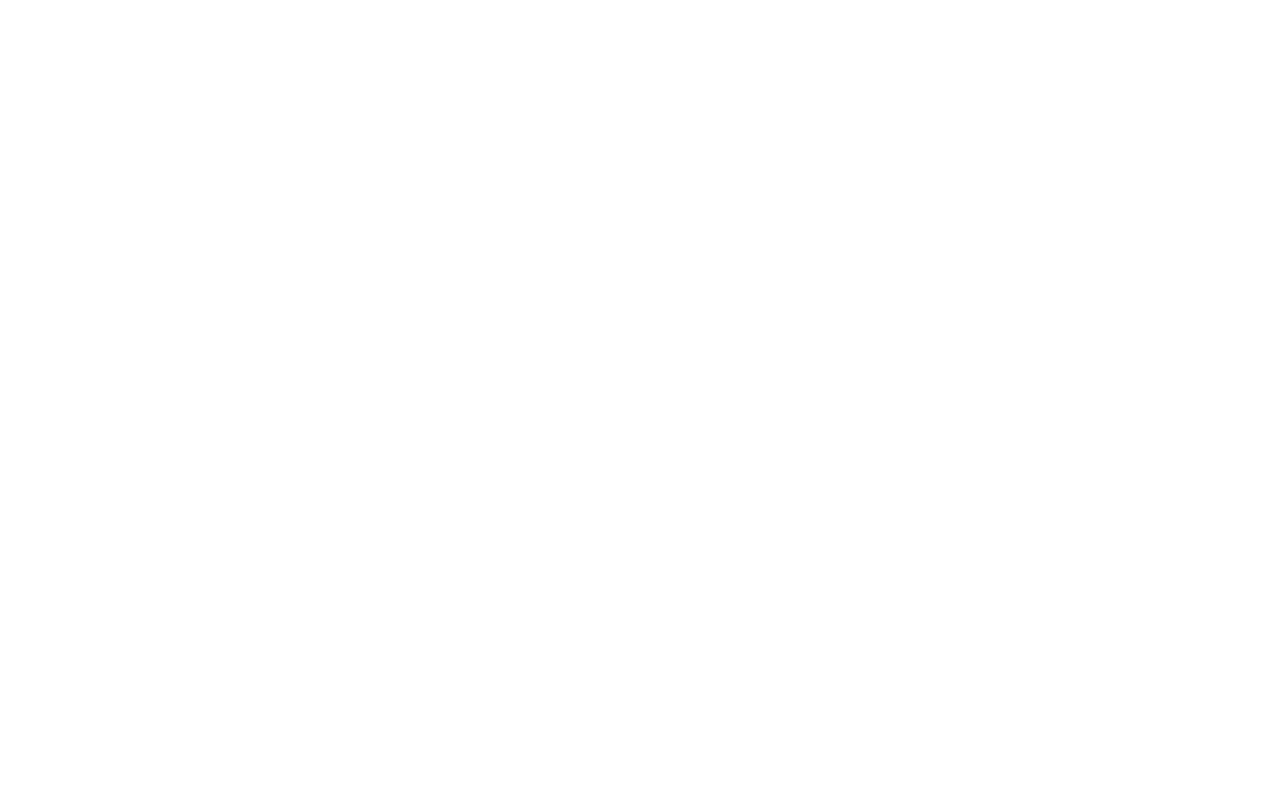
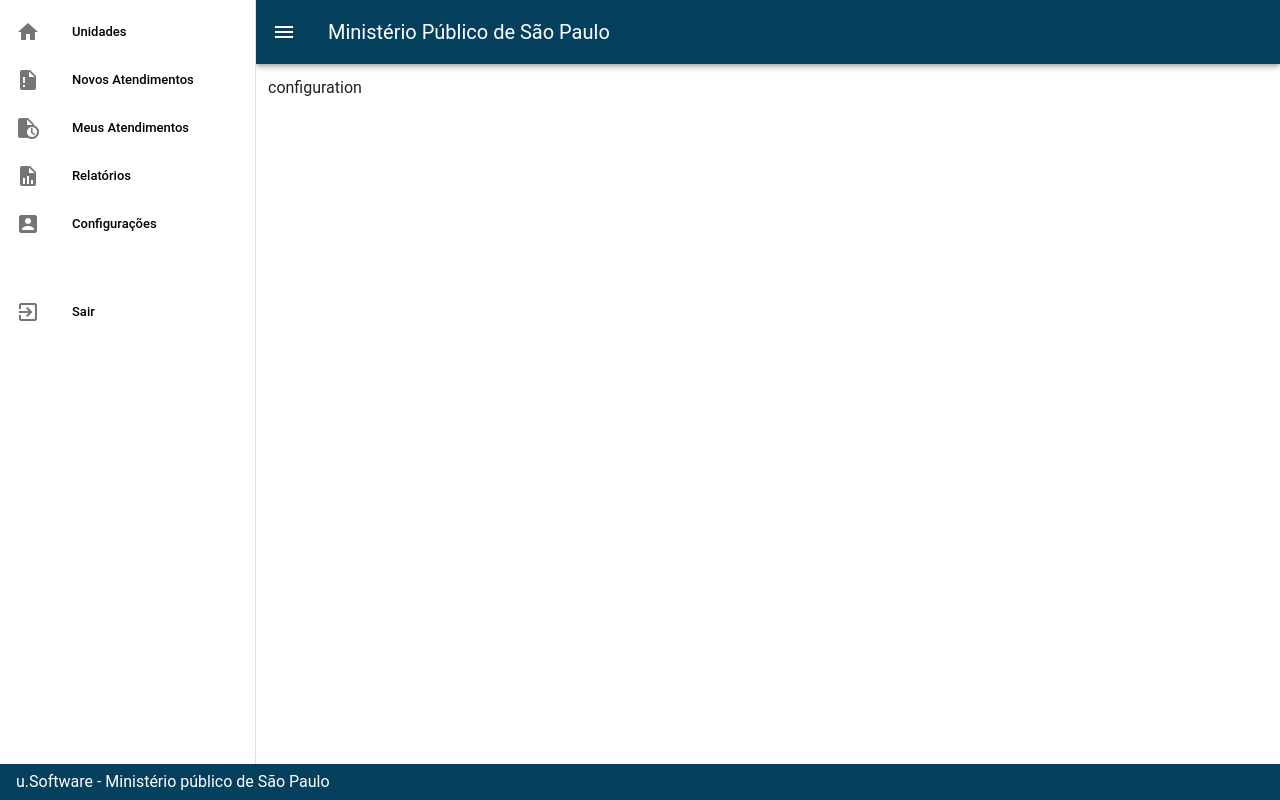
Before and after one commit to AlmeidaIgorCarlos/uSoftware-mp-front, a Vue app: page /main/configuration in a window 1280 px wide. Built offline with nearby package versions, Linux system fonts and the light colour scheme.

Commit message:
links at the main menu and children components

```diff
--- /dev/null
+++ b/src/views/configuration.vue
@@ -0,0 +1,10 @@
+<template>
+  <div>configuration</div>
+</template>
+
+<script>
+export default {};
+</script>
+
+<style lang="scss" scoped>
+</style>
--- a/src/views/main.vue
+++ b/src/views/main.vue
@@ -7,7 +7,9 @@
             <v-icon>mdi-home</v-icon>
           </v-list-item-action>
           <v-list-item-content>
-            <v-list-item-title>Unidades</v-list-item-title>
+            <v-list-item-title>
+                <router-link to="/main/units">Unidades</router-link>
+            </v-list-item-title>
           </v-list-item-content>
         </v-list-item>
         <v-list-item link>
@@ -15,7 +17,9 @@
             <v-icon>mdi-file-alert</v-icon>
           </v-list-item-action>
           <v-list-item-content>
-            <v-list-item-title>Atendimentos Solicitados</v-list-item-title>
+            <v-list-item-title>
+                 <router-link to="/main/new-orders">Novos Atendimentos</router-link>
+            </v-list-item-title>
           </v-list-item-content>
         </v-list-item>
         <v-list-item link>
@@ -23,7 +27,9 @@
             <v-icon>mdi-file-clock</v-icon>
           </v-list-item-action>
           <v-list-item-content>
-            <v-list-item-title>Meus Atendimentos</v-list-item-title>
+            <v-list-item-title>
+                 <router-link to="/main/old-orders">Meus Atendimentos</router-link>
+            </v-list-item-title>
           </v-list-item-content>
         </v-list-item>
         <v-list-item link>
@@ -31,7 +37,9 @@
             <v-icon>mdi-file-chart</v-icon>
           </v-list-item-action>
           <v-list-item-content>
-            <v-list-item-title>Relatórios</v-list-item-title>
+            <v-list-item-title>
+                 <router-link to="/main/reports">Relatórios</router-link>
+            </v-list-item-title>
           </v-list-item-content>
         </v-list-item>
         <v-list-item link>
@@ -39,7 +47,9 @@
             <v-icon>mdi-account-box</v-icon>
           </v-list-item-action>
           <v-list-item-content>
-            <v-list-item-title>Configurações</v-list-item-title>
+            <v-list-item-title>
+                <router-link to="/main/configuration">Configurações</router-link>
+            </v-list-item-title>
           </v-list-item-content>
         </v-list-item>
         <v-list-item>
@@ -53,7 +63,9 @@
             <v-icon>mdi-exit-to-app</v-icon>
           </v-list-item-action>
           <v-list-item-content>
-            <v-list-item-title>Sair</v-list-item-title>
+            <v-list-item-title>
+                <router-link to="/">Sair</router-link>
+            </v-list-item-title>
           </v-list-item-content>
         </v-list-item>
       </v-list>
@@ -67,6 +79,8 @@
     <v-main>
       <v-container class="fill-height" fluid>
         <!-- CONTENT -->
+        <router-view>
+        </router-view>
       </v-container>
     </v-main>
     <v-footer color="#053F5E" app>
@@ -84,4 +98,8 @@ export default {
 </script>
 
 <style lang="scss" scoped>
+a {
+  text-decoration: none;
+  color: black;
+}
 </style>
--- /dev/null
+++ b/src/views/new-orders.vue
@@ -0,0 +1,10 @@
+<template>
+  <div>new-orders</div>
+</template>
+
+<script>
+export default {};
+</script>
+
+<style lang="scss" scoped>
+</style>
--- /dev/null
+++ b/src/views/old-orders.vue
@@ -0,0 +1,10 @@
+<template>
+  <div>old-orders</div>
+</template>
+
+<script>
+export default {};
+</script>
+
+<style lang="scss" scoped>
+</style>
--- /dev/null
+++ b/src/views/reports.vue
@@ -0,0 +1,10 @@
+<template>
+  <div>reports</div>
+</template>
+
+<script>
+export default {};
+</script>
+
+<style lang="scss" scoped>
+</style>
--- /dev/null
+++ b/src/views/units.vue
@@ -0,0 +1,10 @@
+<template>
+  <div>units</div>
+</template>
+
+<script>
+export default {};
+</script>
+
+<style lang="scss" scoped>
+</style>
```
Also changed, not shown: src/router/index.ts (+23 -1 lines).
